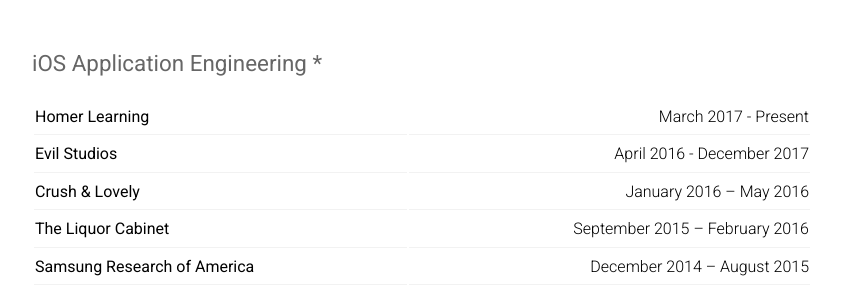
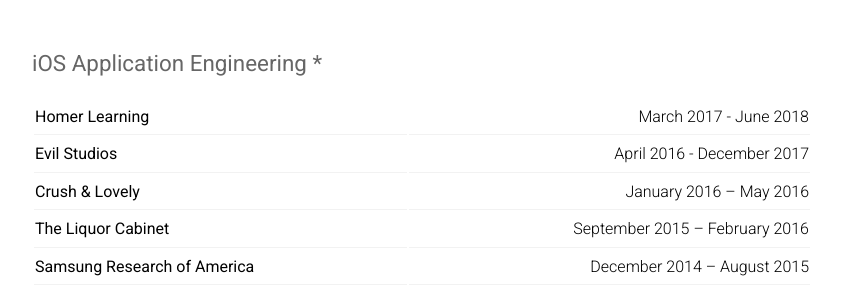
Before and after one commit to voxels/voxels.github.io, a Jekyll site: the page built from professional_experience_0606018.md, in a window 1280 px wide and 900 px high. Shown: the part 171-465 px from the top of the window, without its empty margins (218-1061 px from the left). Built offline with Jekyll 4.4.1, drawn with Linux system fonts in a browser that asks for light colours.

Commit message:
Updating Homer end date

```diff
--- a/professional_experience_0606018.md
+++ b/professional_experience_0606018.md
@@ -10,7 +10,7 @@
 #### iOS Application Engineering *
 
 <table style="width:100%">
-<tr><td><a href="#homer-learning">Homer Learning</a></td><td align="right">March 2017 - Present</td></tr>
+<tr><td><a href="#homer-learning">Homer Learning</a></td><td align="right">March 2017 - June 2018</td></tr>
 <tr><td><a href="#evil-studios">Evil Studios</a></td><td align="right">April 2016 - December 2017</td></tr>
 <tr><td><a href="#crush-and-lovely">Crush & Lovely</a></td><td align="right">January 2016 – May 2016</td></tr>
 <tr><td><a href="#liquor-cabinet">The Liquor Cabinet</a></td><td align="right">September 2015 – February 2016</td></tr>
```
